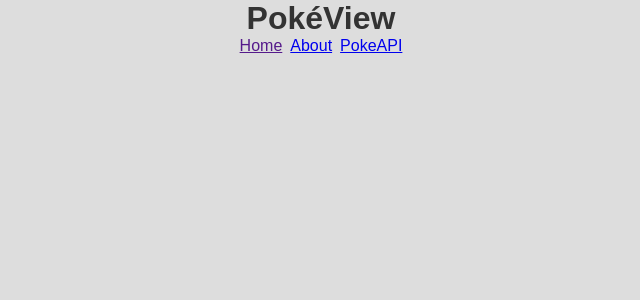
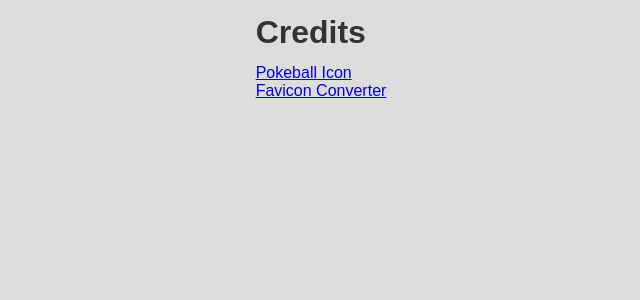
Before and after one commit to jessicaccp/pokeview, a React (Create React App) app: page /credits in a window 1280 px wide. Shown: the top 300 px of the page, without its empty margins (319-959 px from the left). Built offline with nearby package versions, Linux system fonts and the light colour scheme.

Commit message:
add credits page

```diff
--- a/package.json
+++ b/package.json
@@ -8,7 +8,7 @@
     "@testing-library/user-event": "^13.5.0",
     "react": "^18.3.1",
     "react-dom": "^18.3.1",
-    "react-scripts": "5.0.1",
+    "react-scripts": "^5.0.1",
     "web-vitals": "^2.1.4"
   },
   "scripts": {
@@ -34,5 +34,8 @@
       "last 1 firefox version",
       "last 1 safari version"
     ]
+  },
+  "devDependencies": {
+    "react-router-dom": "^6.23.1"
   }
 }
--- a/src/App.js
+++ b/src/App.js
@@ -1,5 +1,7 @@
 import React from 'react';
+import { Link } from 'react-router-dom';
 import Header from './components/Header';
+import Credits from './pages/Credits';
 
 function App() {
   // const [apiData, setApiData] = useState([]);
@@ -20,7 +22,7 @@ function App() {
 
   return (
     <>
-      <Header />
+        <Credits />
     </>
   );
 }
--- a/src/assets/css/index.css
+++ b/src/assets/css/index.css
@@ -5,10 +5,24 @@
   box-sizing: border-box;
 }
 
-#root {
+body {
   width: 100vw;
   height: 100vh;
   background-color: #ddd;
   color: #333;
   font-family: sans-serif;
+  display: flex;
+  justify-content: center;
 }
+
+#root {
+  max-width: 1200px;
+}
+
+h1 {
+  line-height: 2;
+}
+
+ul {
+  list-style: none;
+}
--- /dev/null
+++ b/src/pages/Credits.js
@@ -0,0 +1,19 @@
+import React from 'react';
+
+function Credits() {
+    const links = [
+        {title: 'Pokeball Icon', url: 'https://icon-icons.com/pt/icone/pokeball-pokemon-go-jogo/67533'},
+        {title: 'Favicon Converter', url: 'https://favicon.io/favicon-converter/'}
+    ];
+
+    const linksList = links.map(link => <li><a href={link.url}>{link.title}</a></li>);
+
+    return (
+        <>
+            <h1>Credits</h1>
+            <ul>{linksList}</ul>
+        </>
+    );
+}
+
+export default Credits;
```
Also changed, not shown: 1 other file (tests, documents, lock files or other folders).
